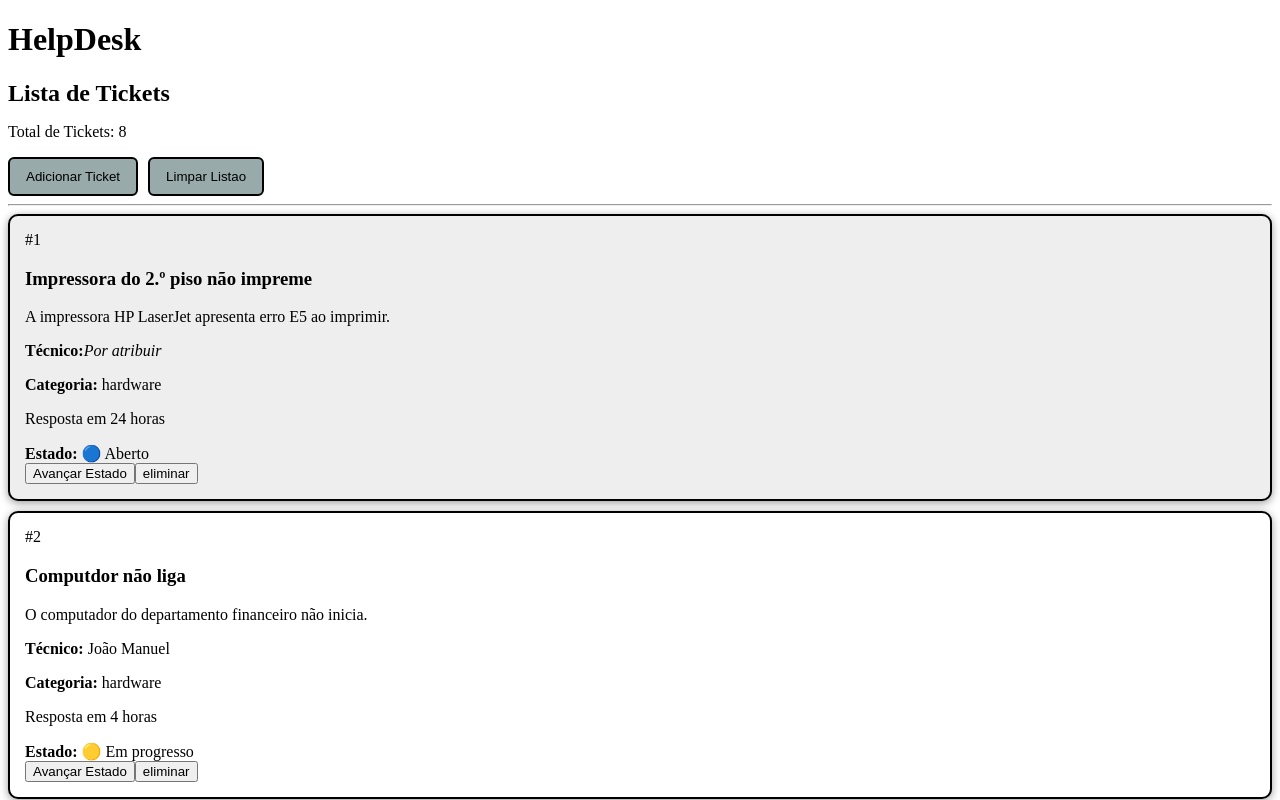
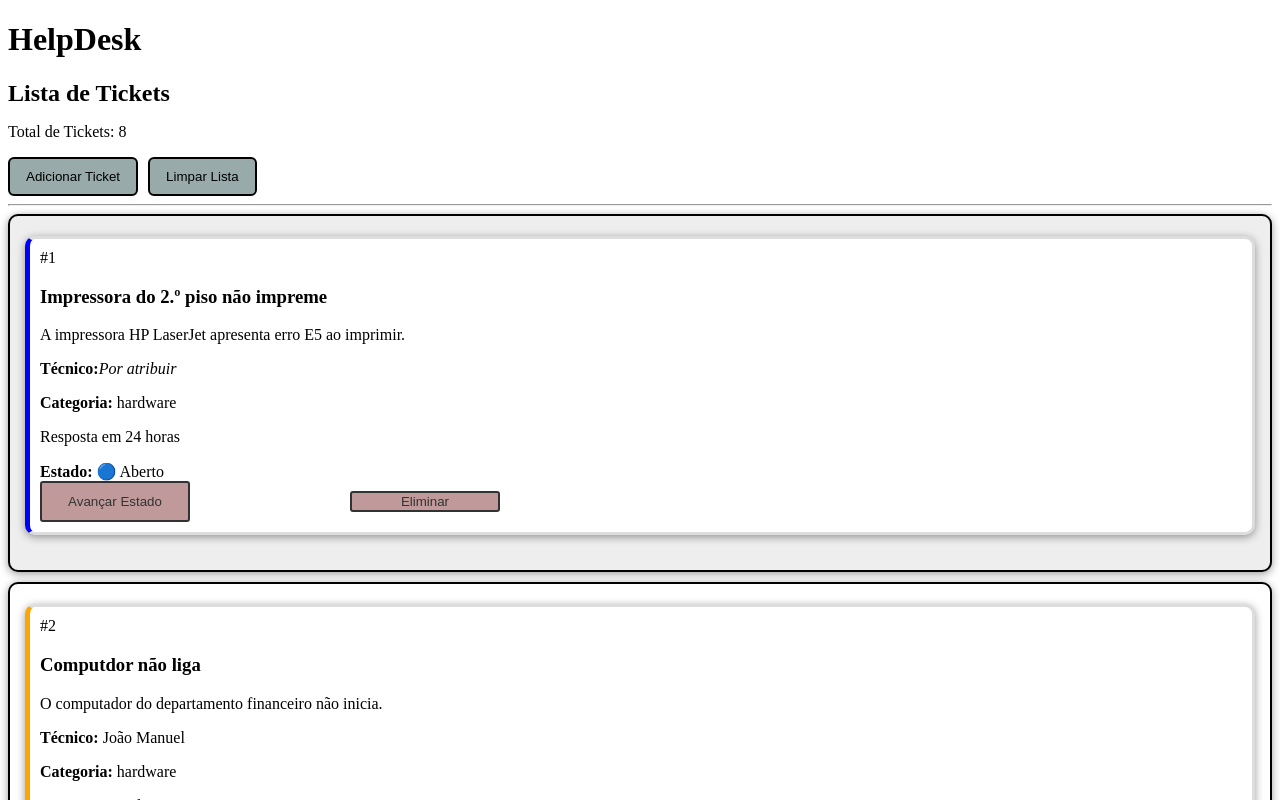
Before and after one commit to angelinasashixinga-gif/helpdesk-, an Angular app: page /tickets in a window 1280 px wide. Shown: the top 800 px of the page. Built offline with nearby package versions, Linux system fonts and the light colour scheme.

Commit message:
exercicio7/expressaode strig

```diff
--- a/src/app/components/ticket-card/ticket-card.css
+++ b/src/app/components/ticket-card/ticket-card.css
@@ -1,4 +1,4 @@
-.cartao {
+.ticket-card {
     border: 3px solid #ddd;
     border-radius: 10px;
     padding: 10px;
@@ -6,16 +6,16 @@
     box-shadow: 0 2px 8px rgba(0, 0, 0, 0.4);
     background: white;
 }
-.cartao header {
+.ticket-card {
     margin-bottom: 15px;
 }
 .id {
     font-weight: bold;
 }
-.cartao h3 {
+.ticket-card {
     margin: 5px 0;
 }
-.cartao p {
+.ticket-card {
     margin-bottom: 20px;
 }
 .cartao footer {
@@ -28,11 +28,45 @@
 }
 
 .btn-avancar {
-  background-color: #333;
-  color: white;
+  background-color: #b18181;
+  opacity: 0.8;
+  cursor: pointer;
+   border: 2px solid #000;
+   border-radius: 3px;
+   width: 150px;
+
+
 }
 
 .btn-eliminar {
-  background-color: #b00020;
-  color: white;
+  background-color: #b18181;
+  opacity: 0.8;
+  cursor: pointer;
+  justify-content: left;
+  margin: 10px;
+  border: 2px solid #000;
+  border-radius: 3px;
+  width: 150px;
 }
+
+.btn-avancar:active,
+.btn-eliminar:active {
+  transform: scale(0.95);
+   width: 150px;
+}
+.button {
+  display: flex;
+  gap: 150px;
+}
+.prio-baixo {
+  border-left: 5px solid green;
+}
+.prio-media {
+  border-left: 5px solid blue;
+}
+.prio-alta {
+  border-left: 5px solid orange;
+}
+.prio-critica {
+  border-left: 5px solid red;
+}
--- a/src/app/components/ticket-card/ticket-card.html
+++ b/src/app/components/ticket-card/ticket-card.html
@@ -1,5 +1,6 @@
 <article
   class="ticket-card"
+  [ngClass]="'prio-' + ticket().prioridade"
 >
 
   <span>
@@ -91,11 +92,22 @@
 
 </div>
 
-  <button (click)="proximoEstado()">
-    Avançar Estado
-  </button>
+<div class="button">
+<button
+  class="btn-avancar"
+  type="button"
+  (click)="proximoEstado()"
+>
+  Avançar Estado
+</button>
 
-  <button (click)="remover()">eliminar
-  </button>
+<button
+  class="btn-eliminar"
+  type="button"
+  (click)="remover()"
+>
+  Eliminar
+</button>
+</div>
 
 </article>
--- a/src/app/components/ticket-card/ticket-card.ts
+++ b/src/app/components/ticket-card/ticket-card.ts
@@ -1,9 +1,10 @@
 import { Component, input, output } from '@angular/core';
 import { Ticket, EstadoTicket } from '../../models/ticket.model';
+import { NgClass } from "@angular/common";
 
 @Component({
   selector: 'app-ticket-card',
-  imports: [],
+  imports: [NgClass],
   templateUrl: './ticket-card.html',
   styleUrl: './ticket-card.css',
 })
--- a/src/app/pages/lista-tickets/lista-tickets.css
+++ b/src/app/pages/lista-tickets/lista-tickets.css
@@ -10,7 +10,12 @@ button {
   cursor: pointer;
   background-color: rgb(152, 170, 170);
 
+
 }
+button:active {
+  transform: scale(0.95);
+}
+
 
 .linha-ticket {
   padding: 15px;
--- a/src/app/pages/lista-tickets/lista-tickets.html
+++ b/src/app/pages/lista-tickets/lista-tickets.html
@@ -7,7 +7,7 @@
 </button>
 
 <button type="button" (click)="limparLista()">
-  Limpar Listao
+  Limpar Lista
 </button>
 
 <hr>
```
